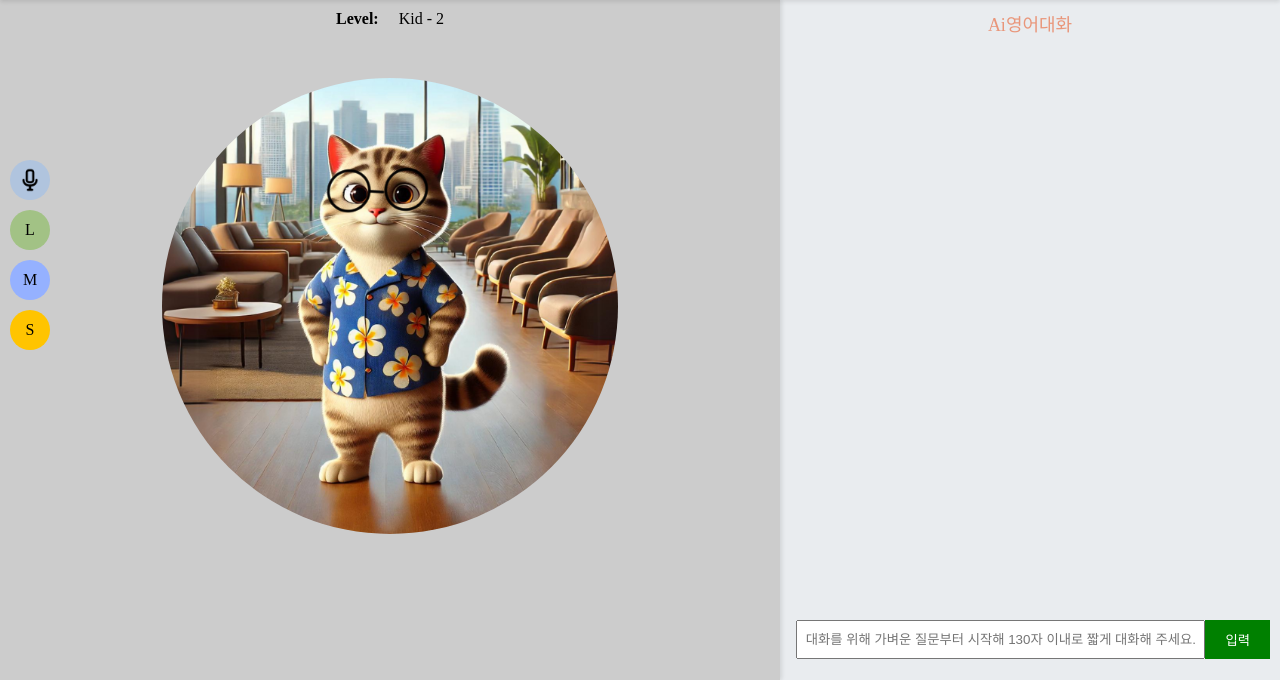
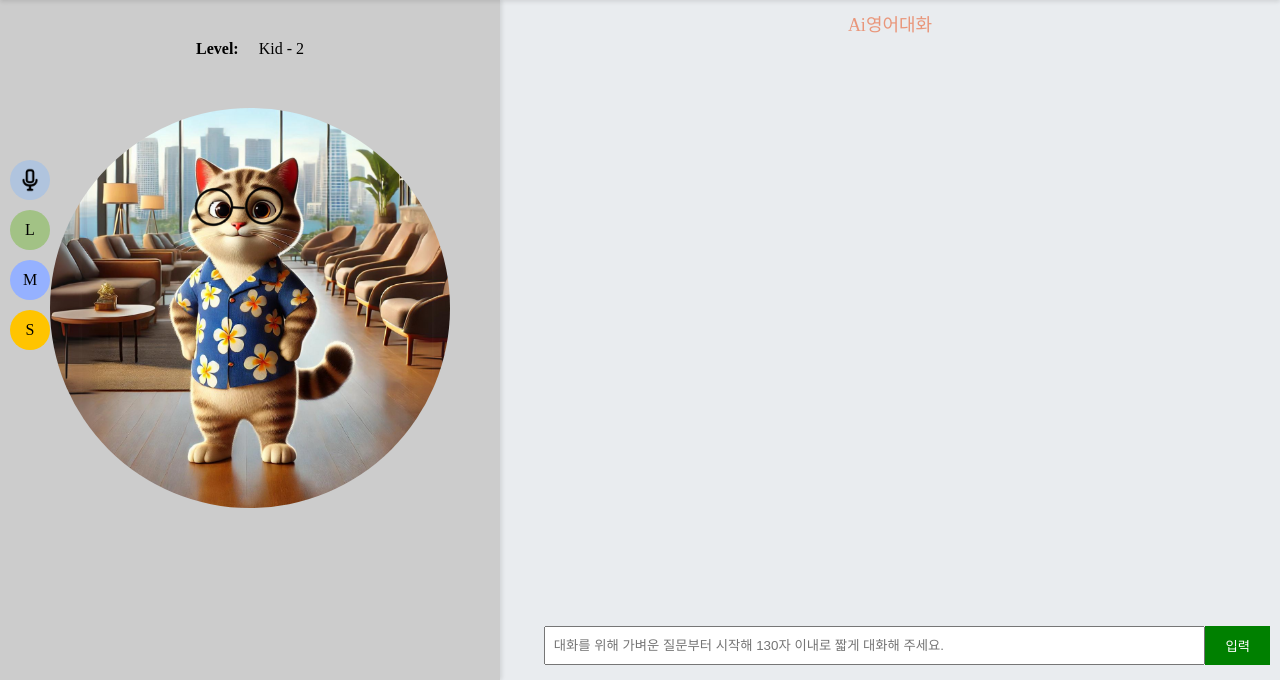
Before and after one commit to bornsoon/ai-, a Flask app: page /ai/chat in a window 1280 px wide. Shown: the part 120-800 px from the top of the page. Run offline with Flask 3, Linux system fonts and the light colour scheme.

Commit message:
layout-fix

```diff
--- a/static/css/chat.css
+++ b/static/css/chat.css
@@ -1,11 +1,14 @@
 /* chat.css */
 #avata {
     flex: 1;
+    min-width: 500px;
     padding-top: 150px;
-    background-color: #e9ecef;
-    padding: 20px;
+    background-color: #cccccc; /* 배경 색상 */
+    padding: 10px;
     box-shadow: 2px 0 4px rgba(0, 0, 0, 0.1);
     position: relative;
+    width: 20%; /* 왼쪽 영역의 너비 */
+    box-sizing: border-box;
 }
 
 #avatar-container {
@@ -26,6 +29,7 @@
     display: flex;
     justify-content: center;
     align-items: center;
+    margin-top: 30px; /* 모바일에서 추가 마진 */
 }
 
 #level, #level-no {
@@ -37,18 +41,13 @@
     font-weight: bold;
 }
 
-#avata {
-    width: 20%; /* 왼쪽 영역의 너비 */
-    background-color: #cccccc; /* 배경 색상 */
-    padding: 10px;
-    box-sizing: border-box;
-}
-
 #chat-area {
-    display: block;
+    display: flex;
     flex-direction: column;
     height: calc(100vh - 120px); /* 헤더 높이 제외 */
-    width: 500px; /* 전체 너비 */
+    width: 80%; /* 전체 너비를 더 넓게 조정 */
+    max-width: 800px;
+    min-width: 300px;
     background-color: #e9ecef;
 }
 
@@ -61,7 +60,7 @@ h2 {
 }
 
 #input-box {
-    flex: 0 0 10px; /* 입력 박스 높이 고정 */
+    flex: 0 0 50px; /* 입력 박스 높이 고정 */
     padding: 10px;
     display: flex;
     align-items: center;
@@ -73,7 +72,6 @@ h2 {
     background-color: #e9ecef;
     overflow-y: auto; /* 세로 스크롤 가능 */
     padding: 20px; /* 패딩 추가 */
-    flex-direction: column-reverse;
     height: calc(100vh - 280px);
     max-width: 100%; /* 부모 요소의 크기를 넘지 않도록 설정 */
 }
@@ -92,6 +90,16 @@ h2 {
     cursor: pointer;
 }
 
+.box-user {
+    display: flex;
+    justify-content: right;
+}
+
+.box-assistant {
+    display: flex;
+    justify-content: left;
+}
+
 #role-user, #role-assistant {
     width: 30px;
     height: 30px;
@@ -103,11 +111,11 @@ h2 {
 }
 
 #role-user {
-    background-color: burlywood;
+    background-color: cornflowerblue;
 }
 
 #role-assistant {
-    background-color: cornflowerblue;
+    background-color: burlywood;
 }
 
 .content-user, .content-assistant {
@@ -121,12 +129,14 @@ h2 {
 
 .content-user {
     background-color: rgba(145, 171, 255, 0.5);
-    text-align: left;
+    text-align: right; /* 내부 요소 오른쪽 정렬 */
+    margin-right: 10px; /* 오른쪽 정렬 시 약간의 여백 추가 */
 }
 
 .content-assistant {
     background-color: rgba(255, 175, 110, 0.5);
-    text-align: left;
+    text-align: left; /* 내부 요소 왼쪽 정렬 */
+    margin-left: 10px; /* 왼쪽 정렬 시 약간의 여백 추가 */
 }
 
 .user-role {
@@ -242,7 +252,7 @@ h2 {
     z-index: 990;
 }
 
-@media (max-width: 900px) {
+@media (max-width: 768px) {
     #avata {
         padding-top: 50px;
     }
@@ -250,6 +260,7 @@ h2 {
     #window-title {
         color: black;
     }
+
     #chatting {
         flex: 1;
         padding: 20px;
@@ -280,10 +291,6 @@ h2 {
         background-color: rgba(0, 0, 0, 0);
     }
 
-    #level-box {
-        margin-top: 30px;
-    }
-
     #avatar-img {
         width: 60%;
         max-width: 500px; /* 원하는 최대 크기로 설정 */
--- a/static/js/chat.js
+++ b/static/js/chat.js
@@ -59,9 +59,9 @@ function displayMessages(userInput, assistantMessage) {
     const newUserMessage = document.createElement('div');
     newUserMessage.classList.add('chat-message', 'user-role');
     newUserMessage.innerHTML = `
-        <div>
-            <div id="role-user">나</div>
-            <pre class="content-user">${userInput}</pre>
+        <div class="box-user">
+        <pre class="content-user">${userInput}</pre>
+        <div id="role-user">나</div>
         </div>
     `;
     chatting.appendChild(newUserMessage);
@@ -76,7 +76,7 @@ function displayMessages(userInput, assistantMessage) {
     const placeholderMessage = document.createElement('div');
     placeholderMessage.classList.add('chat-message', 'assistant-role');
     placeholderMessage.innerHTML = `
-        <div>
+        <div class="box-assistant">
             <div id="role-assistant">Ai</div>
             <pre class="content-assistant">${assistantMessage}</pre>
         </div>
```
Also changed, not shown: static/css/aitest.css (+30 -22 lines), static/js/aitest.js (+5 -5 lines), 1 other file.
